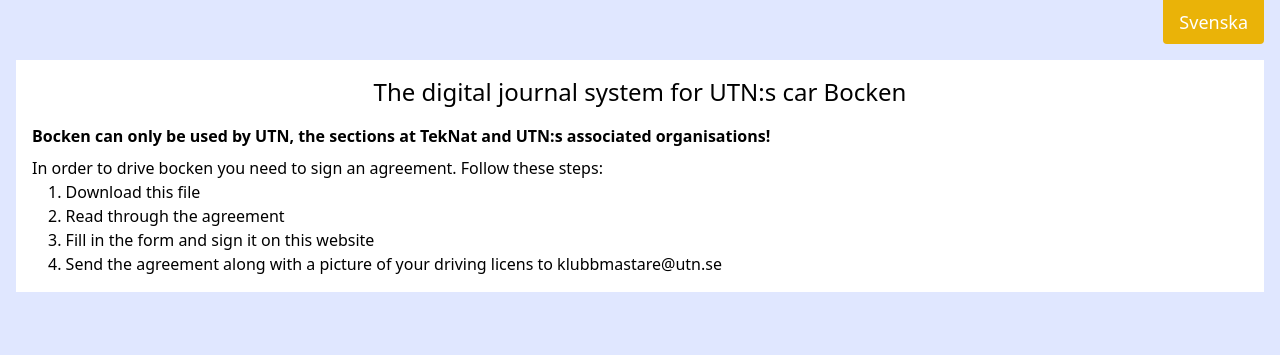
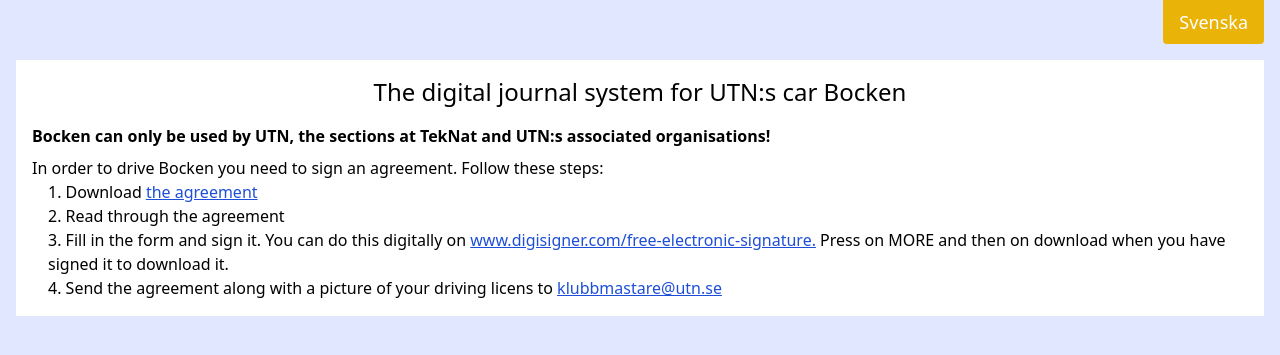
Before and after one commit to UTNkar/bocken, a Django app: page / in a window 1280 px wide. Shown: the top 355 px of the page. Run offline with Django 3.2, Linux system fonts and the light colour scheme; some libraries are stand-ins or nearby versions.

Commit message:
improved start page instructions

```diff
--- a/src/bocken/templates/start_page.html
+++ b/src/bocken/templates/start_page.html
@@ -1,19 +1,27 @@
 {% extends 'base.html' %}
-{% load i18n %}
+{% load i18n static %}
 
 {% block body %}
 <h1 class="text-2xl text-center mb-4">{% translate 'The digital journal system for UTN:s car Bocken'%}</h1>
 <b class="font-bold mb-2">
     Bocken can only be used by UTN, the sections at TekNat and UTN:s associated organisations!
 </b>
-<p>In order to drive bocken you need to sign an agreement. Follow these steps:</p>
+<p>In order to drive Bocken you need to sign an agreement. Follow these steps:</p>
 <ol class="list-decimal list-inside pl-4">
-    <li>Download this file</li>
+    <li>Download <a class="underline text-blue-700" href="{% static 'bockenavtal.pdf' %}">the agreement</a></li>
     <li>Read through the agreement</li>
-    <li>Fill in the form and sign it on this website</li>
+    <li>
+        Fill in the form and sign it. You can do this digitally on
+        <a
+            class="underline text-blue-700"
+            target="_blank"
+            href="https://www.digisigner.com/free-electronic-signature/"
+        >www.digisigner.com/free-electronic-signature.</a>
+        Press on MORE and then on download when you have signed it to download it.
+    </li>
     <li>
         Send the agreement along with a picture of your driving licens to
-        <a href="{{ klubbmastare_email }}">{{ klubbmastare_email }}</a>
+        <a class="underline text-blue-700" href="{{ klubbmastare_email }}">{{ klubbmastare_email }}</a>
     </li>
 </ol>
 {% endblock %}
```
Also changed, not shown: 1 other file.
